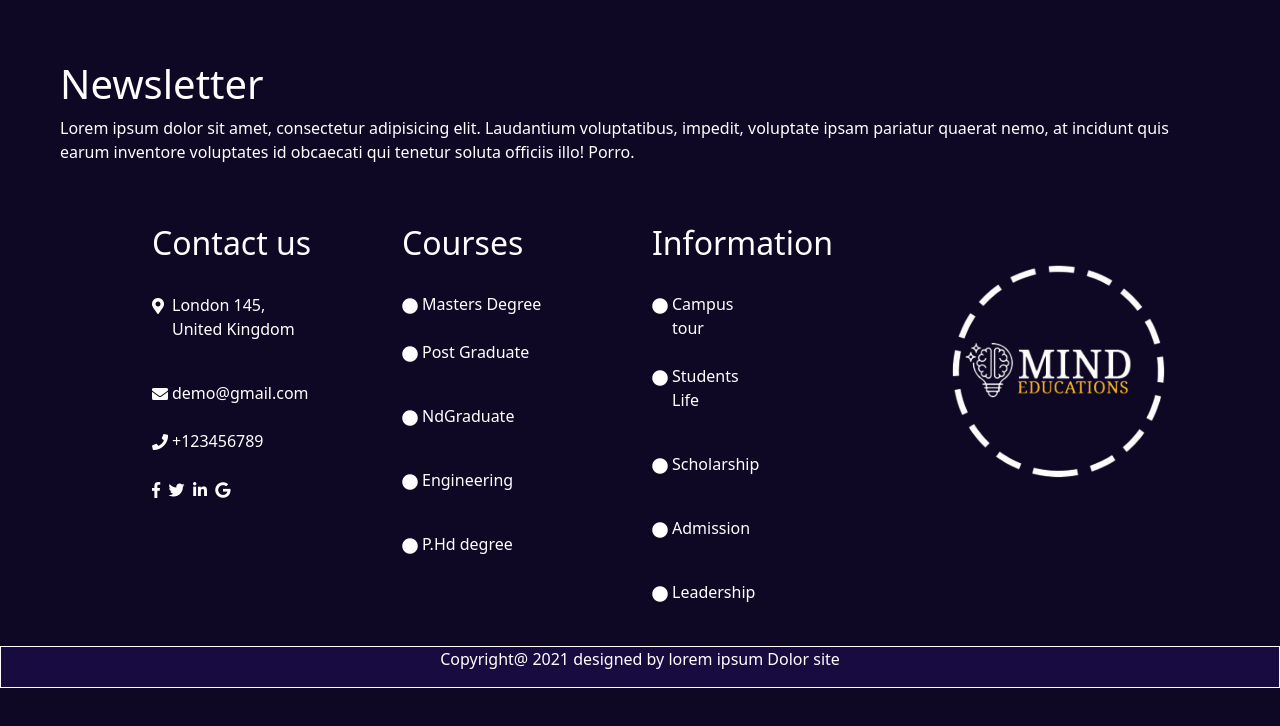
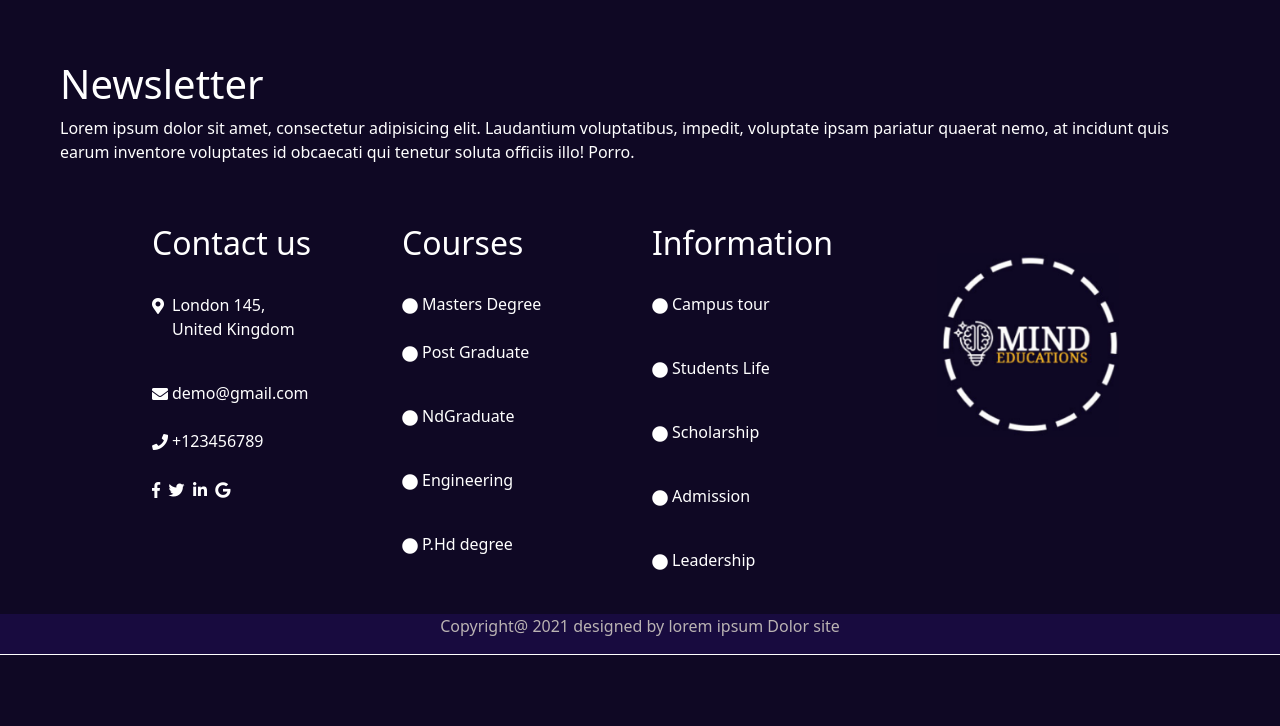
Before and after one commit to Pobarul-islam/work_2, a plain HTML site: page index.html in a window 1280 px wide. Drawn offline with nearby package versions, Linux system fonts and the light colour scheme.

Commit message:
modified

```diff
--- a/index.html
+++ b/index.html
@@ -20,6 +20,9 @@
 	<p>Lorem ipsum dolor sit amet, consectetur adipisicing elit. Laudantium voluptatibus, impedit, voluptate ipsam pariatur quaerat nemo, at incidunt quis earum inventore voluptates id obcaecati qui tenetur soluta officiis illo! Porro.</p>
 </div>
 	<div class="container">
+
+	      <!---=========== Contact us ===========----->
+
   <div class="row">
     <div class="col-3">
       <h2>Contact us</h2> <br>
@@ -39,6 +42,9 @@
       <i class="fab fa-linkedin-in"></i>&nbsp;
       <i class="fab fa-google"></i>
     </div>
+
+         <!---=========== Courses ===========----->
+
 
     <div class="col-3">
       <div class="corsess">
@@ -86,17 +92,18 @@
 	   </div>
 
       </div>
-      <!---=========== Information ===========----->
 
     </div>
 
-    <div class="col-3">
+          <!---=========== information ===========----->
+
+
        <div class="col-3">
       <div class="corsess">
       <h2>Information</h2> <br>
       <i class="fas fa-circle"></i>
       <div class="cor">
-      		Campus tour
+      	<p>	Campus tour</p>
       </div>
 
       </div>
@@ -139,13 +146,24 @@
       </div>
 
     </div>
+
+         <!---=========== Picture ===========----->
+
+         <div class="col-3">
+         	<div class="row">
+
+  				<img src="pic.png" alt="image">
+           	</div>
+         </div>
+
+
+
+          <!---=========== Footer ===========----->
+
+
+
     </div>
 
-     <div class="col-3">
-      <div class="picture">
-      	<img src="/assets/pic.png" alt="picture">
-      </div>
-    </div>
 
   </div>
 </div>
--- a/style.css
+++ b/style.css
@@ -9,6 +9,9 @@ body{
 
 }
 
+/*========= News letter =========== */
+
+
 .text{
 	color: #fff;
 	margin: 60px;
@@ -19,6 +22,8 @@ body{
 	color: #fff;
 	margin: 0 auto;
 }
+
+/*========= Contact =========== */
 
 .lotext{
 	position: relative;
@@ -38,6 +43,7 @@ body{
 	left: 20px;
 }
 
+/*========= courses =========== */
 .cor{
 	position: relative;
 	bottom: 26px;
@@ -57,10 +63,18 @@ body{
 	left: 20px;
 }
 
+
+	/*========= Footer =========== */
+
 .footer{
-	border: 1px solid #fff;
+	border-bottom: 1px solid #fff;
 	background-color: #180B3F;
-	color: #fff;
+	color: #bab3b3;
 	text-align: center;
-		colo
+
 }
+
+.pic{
+	height: 50px;
+	width: 50px;
+}
```
Also changed, not shown: assets/pic.png (deleted), pic.png (added).
